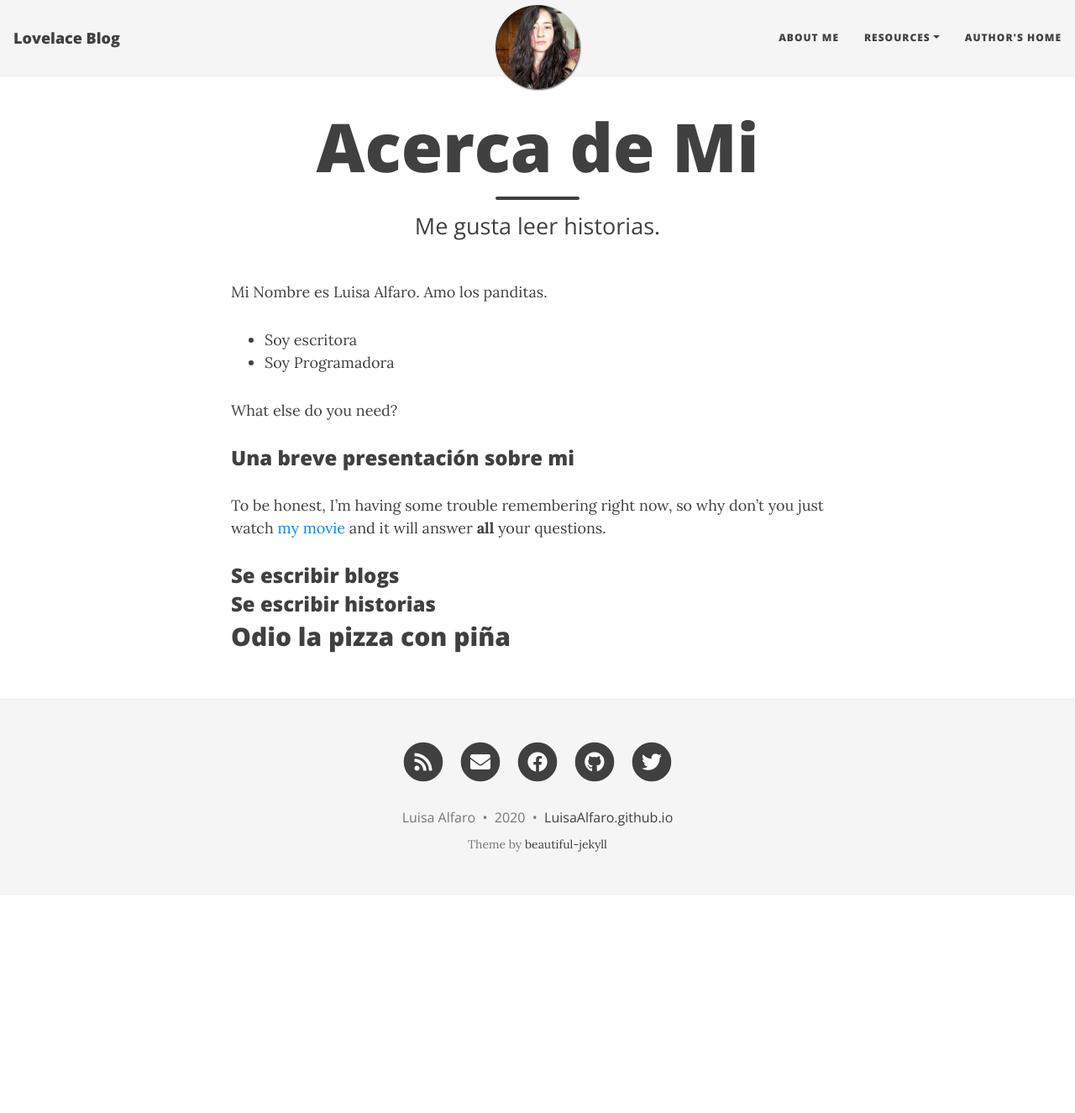
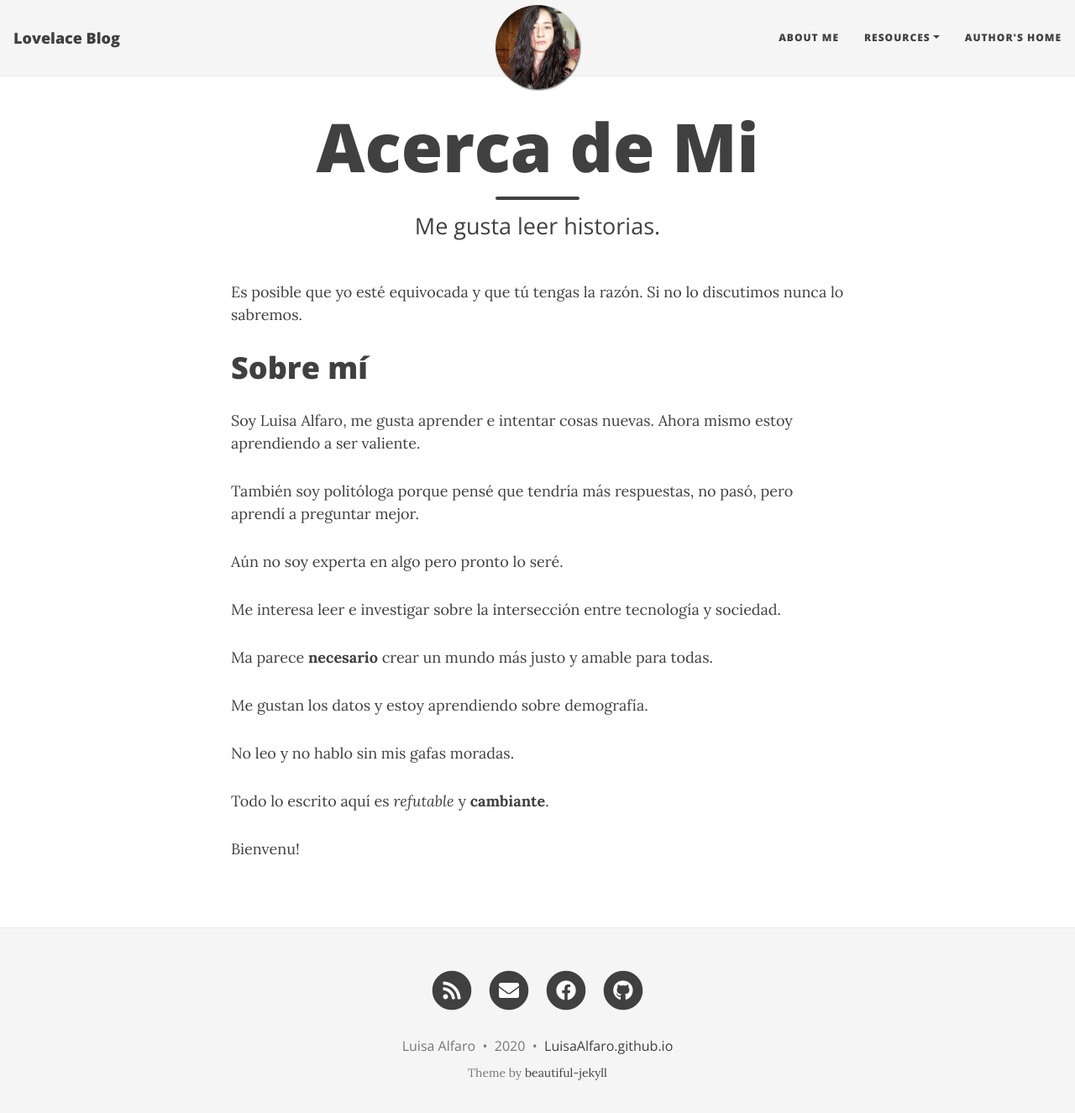
Before and after one commit to LuisaAlfaro/lovelace-blog, a Jekyll site: the page built from aboutme.md, in a window 1280 px wide and 1338 px high. Shown: the top 1325 px of the window at 84% size. Built offline with Jekyll 4.4.1, drawn with Linux system fonts in a browser that asks for light colours; nearby versions of some CDN libraries.

Commit message:
update config + desc

```diff
--- a/_config.yml
+++ b/_config.yml
@@ -41,7 +41,7 @@ social-network-links:
   email: "luisa@lulilulilu.com"
   facebook: notengo
   github: LuisaAlfaro
-  twitter: notengo
+#  twitter: notengo
   rss: true
 #  reddit: yourname
 #  linkedin: daattali
--- a/aboutme.md
+++ b/aboutme.md
@@ -4,19 +4,26 @@ title: Acerca de Mi
 subtitle: Me gusta leer historias.
 ---
 
-Mi Nombre es Luisa Alfaro. Amo los panditas.
+Es posible que yo esté equivocada y que tú tengas la razón.
+Si no lo discutimos nunca lo sabremos.
 
-- Soy escritora
-- Soy Programadora
 
-What else do you need?
+# Sobre mí
 
-### Una breve presentación sobre mi
+Soy Luisa Alfaro, me gusta aprender e intentar cosas nuevas. Ahora mismo estoy aprendiendo a ser valiente.
 
-To be honest, I'm having some trouble remembering right now, so why don't you just watch [my movie](https://en.wikipedia.org/wiki/The_Princess_Bride_%28film%29) and it will answer **all** your questions.
+También soy politóloga porque pensé que tendría más respuestas, no pasó, pero aprendí a preguntar mejor.
 
-### Se escribir blogs
+Aún no soy experta en algo pero pronto lo seré.
 
-### Se escribir historias
+Me interesa leer e investigar sobre la intersección entre tecnología y sociedad.
 
-## Odio la pizza con piña
+Ma parece **necesario** crear un mundo más justo y amable para todas.
+
+Me gustan los datos y estoy aprendiendo sobre demografía.
+
+No leo y no hablo sin mis gafas moradas.
+
+Todo lo escrito aquí es *refutable* y **cambiante**.
+
+Bienvenu!
```
